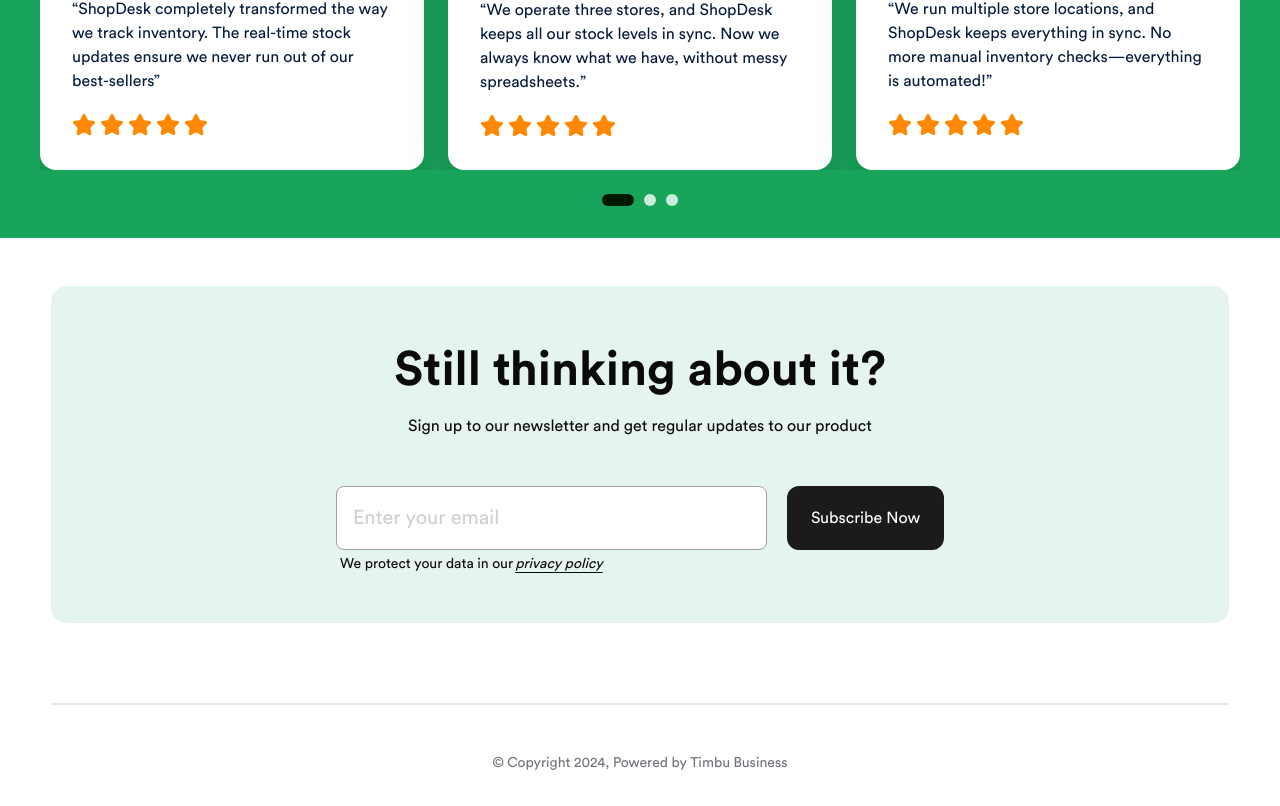
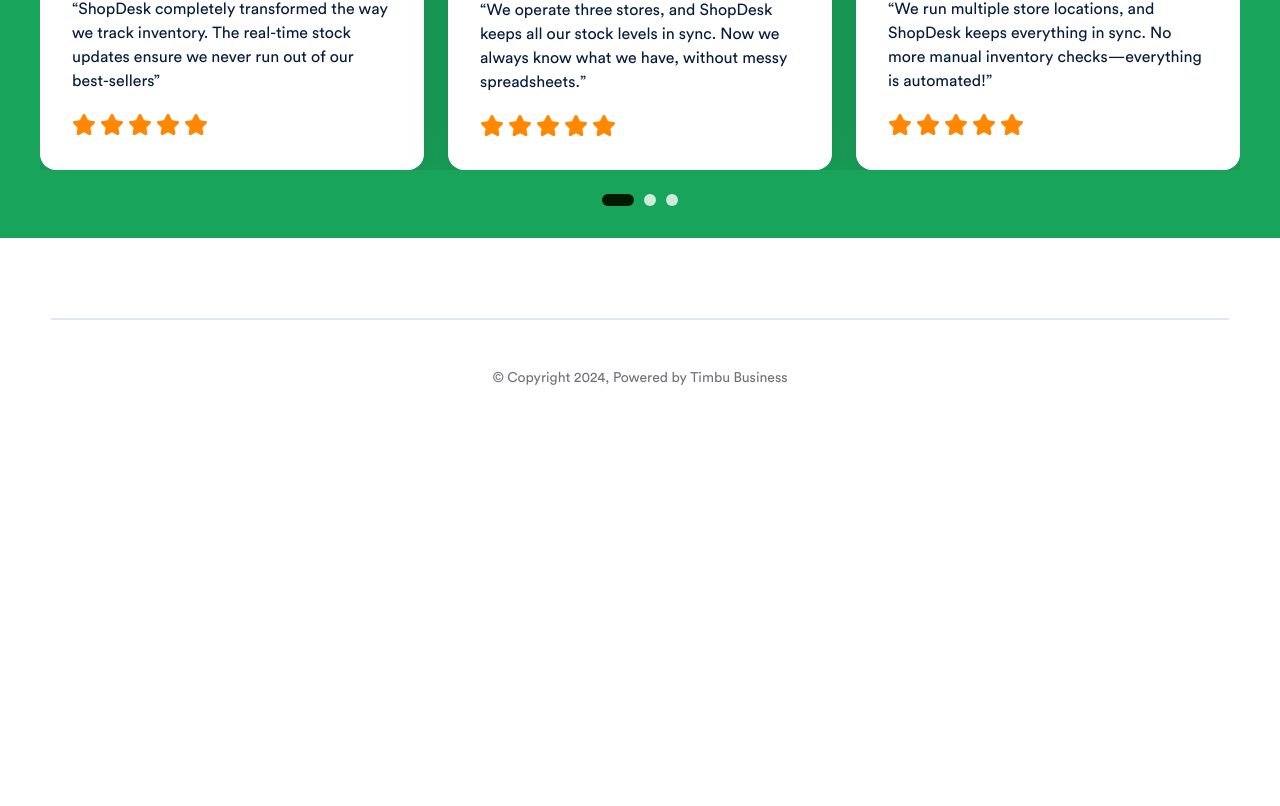
Before and after one commit to ukponotitus/shopdesk-fe, a Next.js app: page / in a window 1280 px wide. Shown: the part 2067-2873 px from the top of the page. After the commit the page ends 2488 px from the top, so only its background shows below. Built offline with nearby package versions, Linux system fonts and the light colour scheme.

Commit message:
fix: resolve design issue on homepage

```diff
--- a/components/functional/footer.tsx
+++ b/components/functional/footer.tsx
@@ -12,7 +12,7 @@
 const Footer = () => {
   return (
     <footer className="px-[clamp(16px,_4vw,_120px)]">
-      <div className="w-full bg-[#E5F5ED] rounded-2xl flex flex-col items-center justify-center p-[clamp(16px,_4vw,_48px)]">
+      <div className="w-full bg-[#E5F5ED] rounded-2xl flex flex-col items-center justify-center p-[clamp(16px,_4vw,_48px)]" hidden>
         <p className="text-center text-[clamp(30px,_5vw,_48px)] font-circular-bold">
           Still thinking about it?
         </p>
```
